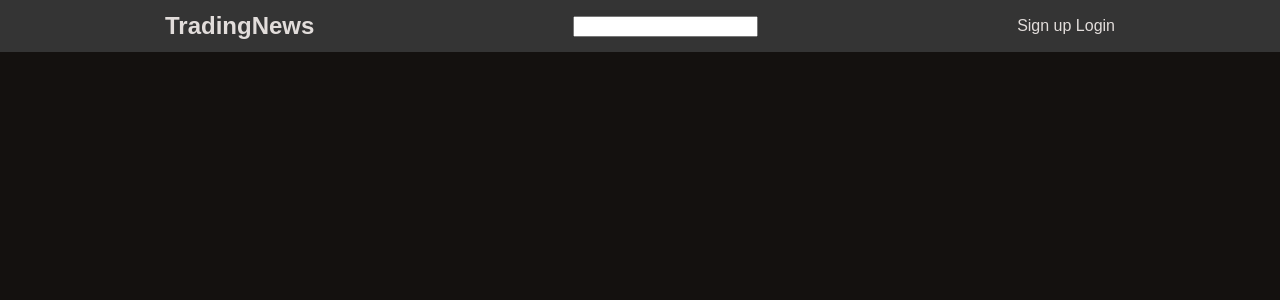
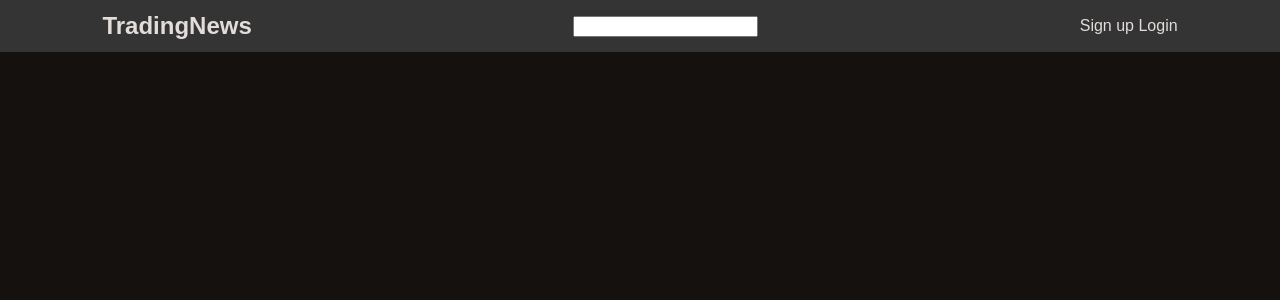
Before and after one commit to Souce01/TradingNews, a Django app: page / in a window 1280 px wide. Shown: the top 300 px of the page. Run offline with Django 3.2, Linux system fonts and the light colour scheme.

Commit message:
work in progress

```diff
--- a/TradingNews/static/Site/style.css
+++ b/TradingNews/static/Site/style.css
@@ -11,18 +11,11 @@ a{
     color: #e2dddb;
 }
 
-.navbar-container{
-  display: flex;
-  align-items: center;
+.navbar{
+  padding: 0px 8vw;
   height: 52px;
   background-color: #343434;
 
-}
-
-.navbar{
-  width: 950px;
-  min-width: 750px;
-  margin: 0px auto;
   display: flex;
   justify-content: space-between;
   align-items: center;
--- a/TradingNews/templates/base.html
+++ b/TradingNews/templates/base.html
@@ -12,7 +12,7 @@
     <body>
         <!-- default navbar -->
         {% block navbar %}
-        <div class="navbar-container">
+        <!-- <div class="navbar-container"> -->
             <div class="navbar">
                 <h2 class="navbar-title">TradingNews</h2>
                 <input class="navbar-search-field">
@@ -21,7 +21,7 @@
                     <a class="login-button">Login</a>
                 </div>
             </div>
-        </div>
+        <!-- </div> -->
         {% endblock %}
 
         <!-- content -->
```
